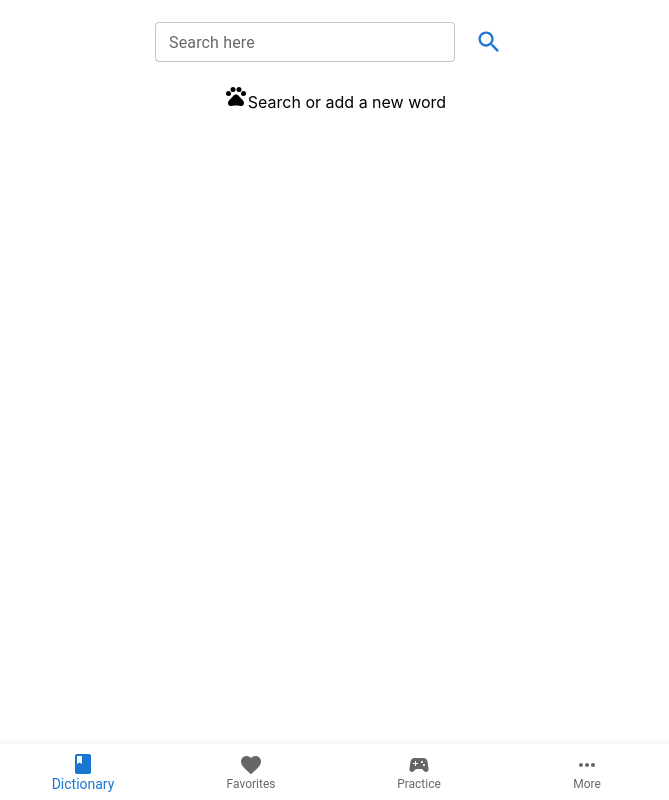
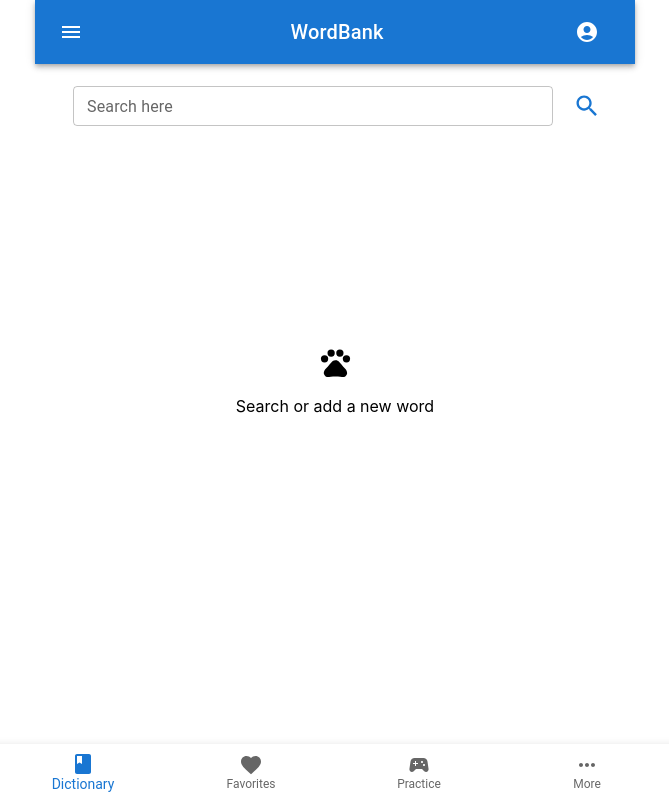
Before and after one commit to minnaingou/wordbank, a React (Create React App) app: page / in a window 1280 px wide. Shown: the whole page, without its empty margins (305-974 px from the left). Built offline with nearby package versions, Linux system fonts and the light colour scheme.

Commit message:
Added new word page

```diff
--- a/public/index.html
+++ b/public/index.html
@@ -26,7 +26,7 @@
     -->
     <title>React App</title>
   </head>
-  <body>
+  <body style="margin: 0">
     <noscript>You need to enable JavaScript to run this app.</noscript>
     <div id="root"></div>
     <!--
--- a/src/App.js
+++ b/src/App.js
@@ -2,8 +2,8 @@
 
 import "./App.css";
 import Layout from "./components/Layout/Layout";
-import BottomNavigator from "./components/UI/ButtomNavigation/BottomNavigation";
 import Dictionary from "./containers/Dictionary/Dictionary";
+import NewWord from "./containers/Dictionary/NewWord/NewWord";
 import Favourite from "./containers/Favourite/Favourite";
 import MoreOptions from "./containers/MoreOptions/MoreOptions";
 import Practice from "./containers/Practice/Practice";
@@ -14,11 +14,11 @@
       <Layout>
         <Switch>
           <Route path="/" exact component={Dictionary} />
+          <Route path="/new-word" component={NewWord} />
           <Route path="/saved" component={Favourite} />
           <Route path="/practice" component={Practice} />
           <Route path="/more" component={MoreOptions} />
         </Switch>
-        <BottomNavigator />
       </Layout>
     </div>
   );
--- a/src/components/DictionaryCard/DictionaryCard.js
+++ b/src/components/DictionaryCard/DictionaryCard.js
@@ -3,15 +3,15 @@
 import CardHeader from "@mui/material/CardHeader";
 import CardContent from "@mui/material/CardContent";
 import Typography from "@mui/material/Typography";
-import IconButton from '@mui/material/IconButton';
-import FavoriteIcon from '@mui/icons-material/Favorite';
+import IconButton from "@mui/material/IconButton";
+import FavoriteIcon from "@mui/icons-material/Favorite";
 
 const DictionaryCard = (props) => {
   return (
     <Card sx={{ minWidth: 275, textAlign: "left", margin: 2 }}>
       <CardHeader
         action={
-          <IconButton aria-label="settings">
+          <IconButton aria-label="save" onClick={props.saved}>
             <FavoriteIcon />
           </IconButton>
         }
--- a/src/components/Layout/Layout.js
+++ b/src/components/Layout/Layout.js
@@ -1,9 +1,16 @@
-const Layout = props => {
-    return (
-        <div>
-            <main>{props.children}</main>
-        </div>
-    )
-}
+import Container from "@mui/material/Container";
+
+import BottomNavigator from "../UI/ButtomNavigation/BottomNavigation"
+import TopBar from "../UI/TopBar/TopBar"
+
+const Layout = (props) => {
+  return (
+    <Container maxWidth="sm" sx={{ height: "100vh" }} disableGutters>
+      <TopBar />
+      <main>{props.children}</main>
+      <BottomNavigator />
+    </Container>
+  );
+};
 
 export default Layout;
--- a/src/components/UI/SearchBar/SearchBar.js
+++ b/src/components/UI/SearchBar/SearchBar.js
@@ -4,23 +4,29 @@
 import IconButton from "@mui/material/IconButton";
 import SearchIcon from "@mui/icons-material/Search";
 import Stack from "@mui/material/Stack";
-import FormControl from "@mui/material/FormControl";
 
 const SearchBar = (props) => {
+  const [keyword, setKeyword] = useState("");
 
-  const [keyword, setKeyword] = useState('');
-  const handleChange = (event) => {
+  const onChangeHandler = (event) => {
     setKeyword(event.target.value);
   };
 
+  const onKeypressHandler = (event) => {
+    if (event.key === "Enter") {
+      event.preventDefault();
+      props.searched(keyword);
+    }
+  };
+
   return (
-    <Box component="form" noValidate autoComplete="off">
-      <FormControl sx={{ margin: 2 }}>
+    <Box component="form" noValidate autoComplete="off" sx={{ marginTop: 2, width: "100%" }}>
       <Stack
         direction="row"
         spacing={1}
         alignItems="center"
         justifyContent="center"
+        sx={{ width: "100%", margin: 1 }}
       >
         <TextField
           id="searchbox"
@@ -28,20 +34,22 @@
           label="Search here"
           variant="outlined"
           size="small"
-            sx={{ width: 300 }}
-            onChange={handleChange}
+          sx={{ width: "80%" }}
+          onChange={onChangeHandler}
           value={keyword}
+          onKeyPress={onKeypressHandler}
         />
         <IconButton
           aria-label="search"
           color="primary"
           size="large"
-            onClick={() => {props.searched(keyword)}}
+          onClick={() => {
+            props.searched(keyword);
+          }}
         >
           <SearchIcon fontSize="inherit" />
         </IconButton>
       </Stack>
-      </FormControl>
     </Box>
   );
 };
--- /dev/null
+++ b/src/components/UI/TopBar/TopBar.js
@@ -0,0 +1,42 @@
+import React from "react";
+import AppBar from "@mui/material/AppBar";
+import Box from "@mui/material/Box";
+import Toolbar from "@mui/material/Toolbar";
+import Typography from "@mui/material/Typography";
+import IconButton from "@mui/material/IconButton";
+import MenuIcon from "@mui/icons-material/Menu";
+import AccountCircle from '@mui/icons-material/AccountCircle';
+
+const TopBar = () => {
+  return (
+    <Box sx={{ flexGrow: 1 }}>
+      <AppBar position="static">
+        <Toolbar>
+          <IconButton
+            size="large"
+            edge="start"
+            color="inherit"
+            aria-label="menu"
+            sx={{ mr: 2 }}
+          >
+            <MenuIcon />
+          </IconButton>
+          <Typography variant="h6" component="div" sx={{ flexGrow: 1 }}>
+            WordBank
+          </Typography>
+          <IconButton
+            size="large"
+            aria-label="account of current user"
+            aria-controls="menu-appbar"
+            aria-haspopup="true"
+            color="inherit"
+          >
+            <AccountCircle />
+          </IconButton>
+        </Toolbar>
+      </AppBar>
+    </Box>
+  );
+};
+
+export default TopBar;
--- a/src/containers/Dictionary/Dictionary.js
+++ b/src/containers/Dictionary/Dictionary.js
@@ -1,7 +1,7 @@
 import React from "react";
 import { connect } from "react-redux";
 import PetsIcon from "@mui/icons-material/Pets";
-import Box from "@mui/material/Box";
+import Stack from "@mui/material/Stack";
 
 import SearchBar from "../../components/UI/SearchBar/SearchBar";
 import * as actionCreators from "../../store/actions";
@@ -9,33 +9,49 @@
 import DictionaryCard from "../../components/DictionaryCard/DictionaryCard";
 
 const Dictionary = (props) => {
+
   const onSearchHandler = (keyword) => {
     props.onSearch(keyword);
   };
 
+  const onAddNewWordHandler = (index) => {
+    const selectedDef = props.definitions[index].definition;
+    props.history.push('/new-word', {
+      definition: selectedDef,
+      partOfSpeech: props.partOfSpeech,
+      word: props.word
+    });
+  }
+
   let searchResult;
   if (props.loading) {
     searchResult = <Spinner />;
-  } else if (props.definition) {
-    console.log(props.definition);
+  } else if (props.definitions) {
     searchResult = (
       <div>
-        {props.definition.map((def, i) => (
+        {props.definitions.map((def, i) => (
           <DictionaryCard
             key={i}
             word={props.word}
             partOfSpeech={props.partOfSpeech}
             definition={def.definition}
+            saved={() => onAddNewWordHandler(i)}
           />
         ))}
       </div>
     );
   } else {
     searchResult = (
-      <Box display="flow" alignItems="center" justifyContent="center">
-        <PetsIcon />
-        Search or add a new word
-      </Box>
+      <Stack
+        direction="column"
+        spacing={2}
+        alignItems="center"
+        justifyContent="center"
+        sx={{ height: "60vh" }}
+      >
+        <PetsIcon fontSize="large" />
+        <span>Search or add a new word</span>
+      </Stack>
     );
   }
 
@@ -49,7 +65,7 @@
 
 const mapStateToProps = (state) => {
   return {
-    definition: state.dictionary.definition,
+    definitions: state.dictionary.definition,
     partOfSpeech: state.dictionary.partOfSpeech,
     word: state.dictionary.word,
     loading: state.dictionary.loading,
--- /dev/null
+++ b/src/containers/Dictionary/NewWord/NewWord.js
@@ -0,0 +1,78 @@
+import React from "react";
+import Box from "@mui/material/Box";
+import TextField from "@mui/material/TextField";
+import Select from "@mui/material/Select";
+import MenuItem from "@mui/material/MenuItem";
+import Stack from "@mui/material/Stack";
+import InputLabel from "@mui/material/InputLabel";
+import { FormControl } from "@mui/material";
+
+const NewWord = (props) => {
+  const def = props.location.state;
+  return (
+    <Box
+      component="form"
+      sx={{
+        display: "flex",
+        flexDirection: "column",
+        rowGap: 2,
+        textAlign: "left",
+      }}
+      noValidate
+      autoComplete="off"
+      m={3}
+    >
+      <Stack direction="row" spacing={3}>
+        <TextField
+          id="word"
+          label="Word"
+          value={def.word}
+          sx={{ width: "70%" }}
+        />
+        <FormControl sx={{ width: "30%" }}>
+          <InputLabel id="posl">Part of Speech</InputLabel>
+          <Select
+            //   variant="standard"
+            labelId="posl"
+            id="pos"
+            value={def.partOfSpeech}
+            label="Part of Speech"
+          >
+            <MenuItem value="noun">Noun</MenuItem>
+            <MenuItem value="adverb">Adverb</MenuItem>
+            <MenuItem value="verb">Verb</MenuItem>
+            <MenuItem value="adjective">Adjective</MenuItem>
+            <MenuItem value="preposition">Preposition</MenuItem>
+            <MenuItem value="conjunction">Conjunction</MenuItem>
+            <MenuItem value="pronoun">Pronoun</MenuItem>
+            <MenuItem value="interjection">Interjection</MenuItem>
+          </Select>
+        </FormControl>
+      </Stack>
+      <TextField
+        id="meaning"
+        label="Meaning"
+        multiline
+        rows={2}
+        maxRows={5}
+        value={def.definition}
+      />
+      <TextField
+        id="example"
+        label="Example usage"
+        multiline
+        rows={2}
+        maxRows={5}
+      />
+      <TextField
+        id="note"
+        label="Note"
+        multiline
+        rows={2}
+        maxRows={5}
+      />
+    </Box>
+  );
+};
+
+export default NewWord;
```
Lines whose indentation alone changed are shown as unchanged.
